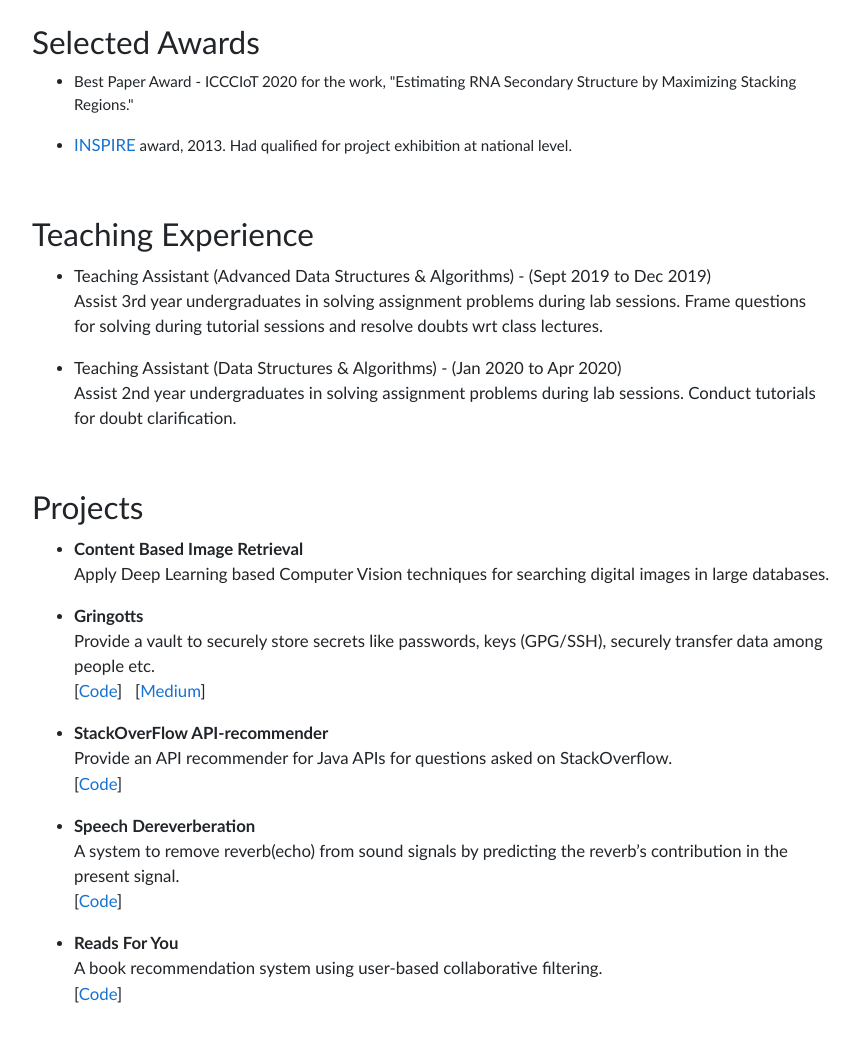
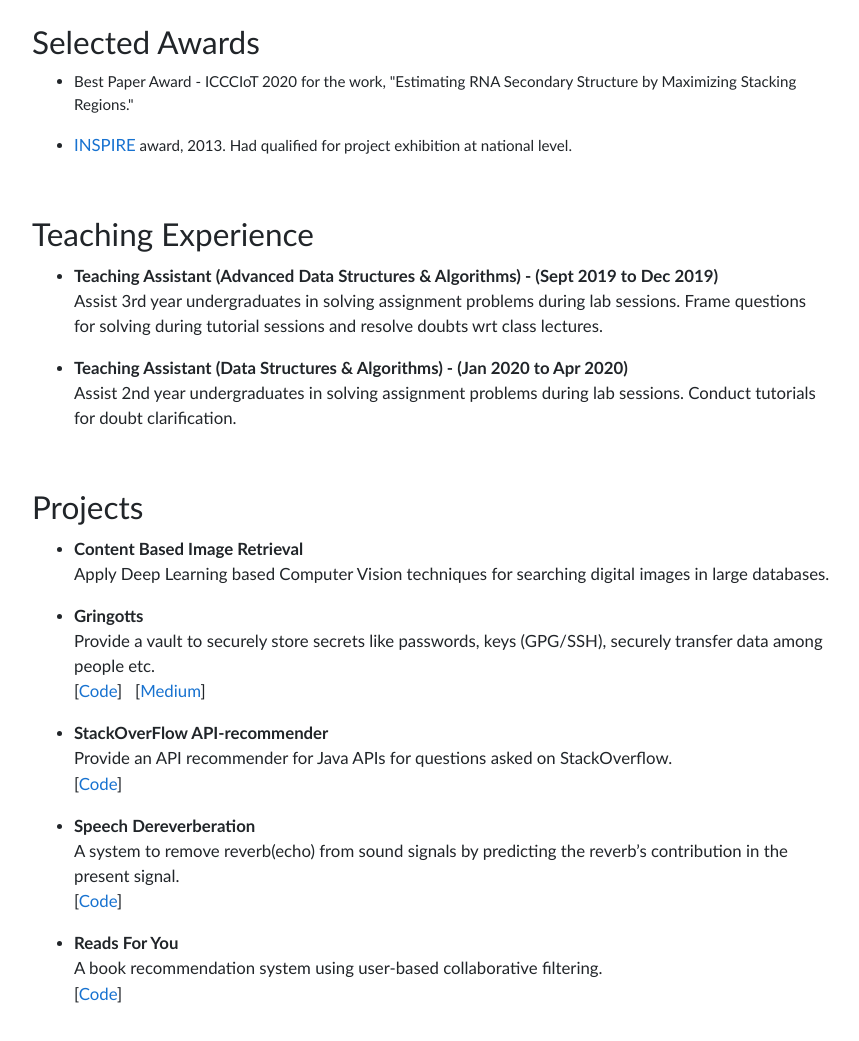
Before and after one commit to Debapriya-Tula/Debapriya-Tula.github.io, a plain HTML site: page index.html in a window 1280 px wide. Shown: the part 2475-3516 px from the top of the page, without its empty margins (209-1068 px from the left). Drawn offline with nearby package versions, Linux system fonts and the light colour scheme.

Commit message:
Update descriptions in Experience section

```diff
--- a/index.html
+++ b/index.html
@@ -378,7 +378,7 @@
                   <ul>
                     <li>
                       <p>
-                        <b>Teaching Assistant (Advanced Data Structures & Algorithms) - (Sept 2019 to Dec 2019)</b>
+                        <span style="font-weight:1000">Teaching Assistant (Advanced Data Structures & Algorithms) - (Sept 2019 to Dec 2019)</span>
                         </br>
                         Assist 3rd year undergraduates in solving assignment problems during lab sessions. Frame
                         questions for solving during tutorial sessions and resolve doubts wrt class lectures.
@@ -386,7 +386,8 @@
                     </li>
                     <li>
                       <p>
-                        <b>Teaching Assistant (Data Structures & Algorithms) - (Jan 2020 to Apr 2020)</b> </br>
+                        <span style="font-weight:1000">Teaching Assistant (Data Structures & Algorithms) - (Jan 2020 to Apr 2020)</span>
+                        </br>
                         Assist 2nd year undergraduates in solving assignment problems during lab sessions. Conduct
                         tutorials for doubt clarification.
                       </p>
```
